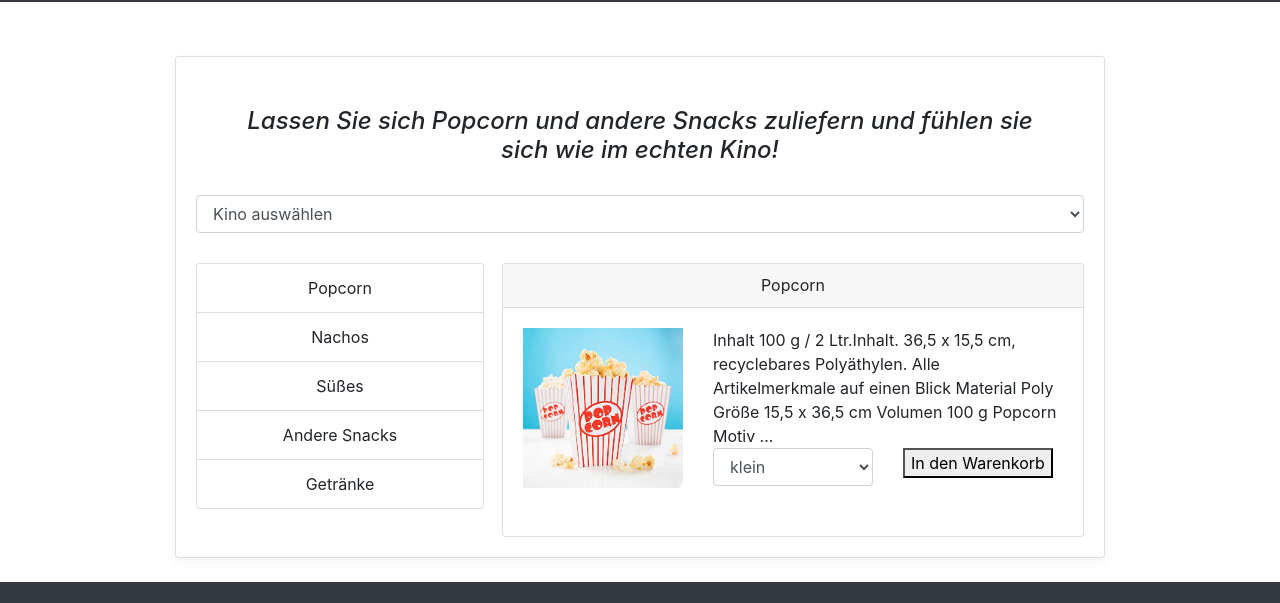
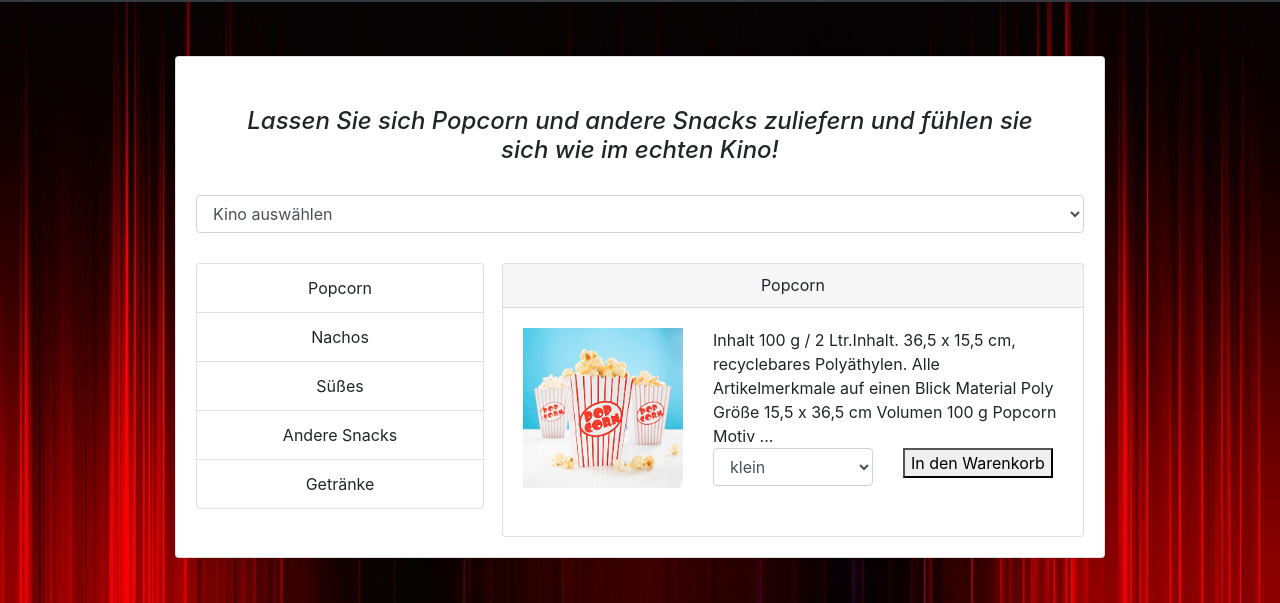
Before and after one commit to Jugo84/WebAnwendungen2Praktikum, a plain HTML site: page Coding/popcornShop.html in a window 1280 px wide. Shown: the part 54-657 px from the top of the page. Drawn offline with nearby package versions, Linux system fonts and the light colour scheme.

Commit message:
Added Background Image

```diff
--- a/Coding/CSS-Styles/style.css
+++ b/Coding/CSS-Styles/style.css
@@ -5,6 +5,20 @@ html {
   html {
     font-size: 16px;
   }
+}
+
+main{
+  min-height: 50em;
+}
+
+body{
+  background-image: url('../Bilder/cinema.jpg');
+  height: 100%;
+  width: 100%;
+  margin-top: 2%;
+  background-position: center;
+  background-repeat: no-repeat;
+  background-size: cover;
 }
 
 .container {
--- a/Coding/popcornShop.html
+++ b/Coding/popcornShop.html
@@ -42,6 +42,7 @@
       </div>
     </nav>
 
+    <main>
       <div class="gap"></div>
       <div class="container">
         <div class="card mb-12 box-shadow">
@@ -101,6 +102,8 @@
           </div>
         </div>
       </div><br>
+    </main>
+
 
 
     <footer class="page-footer bg-dark footer-dark">
```
Also changed, not shown: Coding/Bilder/cinema.jpg (added). Lines whose indentation alone changed are shown as unchanged.
